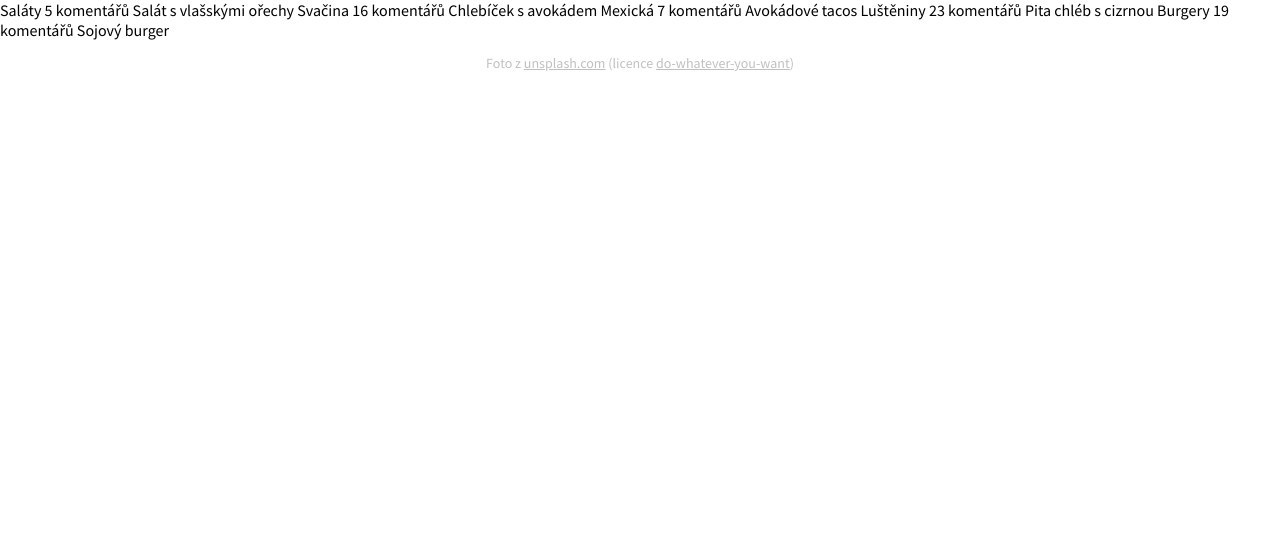
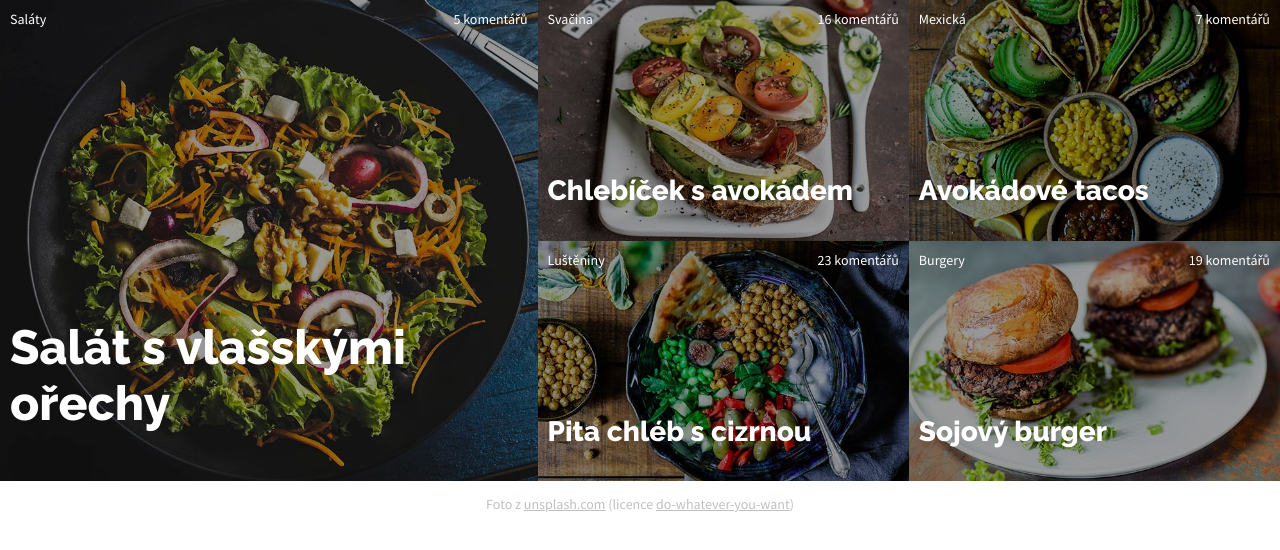
Before and after one commit to Digitalni-akademie-Web-Jaro-2020-Praha/ukol-recepty-zladkaskazkina, a plain HTML site: page Veganska-varianta/index-level2-tezsi.html in a window 1280 px wide. Drawn offline with Linux system fonts and the light colour scheme.

Commit message:
change vegetarian html-hard and css

```diff
--- a/Veganska-varianta/index-level2-tezsi.html
+++ b/Veganska-varianta/index-level2-tezsi.html
@@ -1,55 +1,65 @@
 <!DOCTYPE html>
 <html>
   <head>
-        <meta charset="utf-8">
-        <meta http-equiv="X-UA-Compatible" content="IE=edge,chrome=1">
-        <meta name="viewport" content="width=device-width, initial-scale=1">
+    <meta charset="utf-8" />
+    <meta http-equiv="X-UA-Compatible" content="IE=edge,chrome=1" />
+    <meta name="viewport" content="width=device-width, initial-scale=1" />
     <title>Recepty</title>
-        <link href="https://fonts.googleapis.com/css?family=Source+Sans+Pro:400,700|Raleway:600,800&amp;subset=latin-ext" rel="stylesheet">
-        <link rel="stylesheet" type="text/css" href="style.css">
+    <link
+      href="https://fonts.googleapis.com/css?family=Source+Sans+Pro:400,700|Raleway:600,800&amp;subset=latin-ext"
+      rel="stylesheet"
+    />
+    <link rel="stylesheet" type="text/css" href="style.css" />
   </head>
   <body>
-
+    <main>
       <!-- hlavni recept -->
-        Saláty
-        5 komentářů
-
-        Salát s&nbsp;vlašskými ořechy
-
+      <section class="main-receipt">
+        <img src="images/salat.jpg" alt="salat obrazek" class="main-img" />
+        <div class="part-of">Saláty</div>
+        <div class="comments">5 komentářů</div>
+        <h1>Salát s vlašskými ořechy</h1>
+      </section>
 
       <!-- maly recept 2 -->
-        Svačina
-        16 komentářů
-
-        Chlebíček s&nbsp;avokádem
-
+      <section class="other-receipts">
+        <section class="small-receipt">
+          <img src="images/chlebicek.jpg" alt="chlebicek obrazek" />
+          <div class="part-of">Svačina</div>
+          <div class="comments">16 komentářů</div>
+          <h2>Chlebíček s avokádem</h2>
+        </section>
 
         <!-- maly recept 3 -->
-        Mexická
-        7 komentářů
-
-        Avokádové tacos
-
+        <section class="small-receipt">
+          <img src="images/tacos.jpg" alt="tacos obrazek" />
+          <div class="part-of">Mexická</div>
+          <div class="comments">7 komentářů</div>
+          <h2>Avokádové tacos</h2>
+        </section>
 
         <!-- maly recept 4 -->
-        Luštěniny
-        23 komentářů
-
-        Pita chléb s&nbsp;cizrnou
-
+        <section class="small-receipt">
+          <img src="images/cizrna.jpg" alt="cizrna obrazek" />
+          <div class="part-of">Luštěniny</div>
+          <div class="comments">23 komentářů</div>
+          <h2>Pita chléb s cizrnou</h2>
+        </section>
 
         <!-- maly recept 5 -->
-        Burgery
-        19 komentářů
-
-        Sojový burger
-
-
-
+        <section class="small-receipt">
+          <img src="images/burger.jpg" alt="burger obrazek" />
+          <div class="part-of">Burgery</div>
+          <div class="comments">19 komentářů</div>
+          <h2>Sojový burger</h2>
+        </section>
+      </section>
+    </main>
     <div class="paticka">
-            <p>Foto z <a href="https://unsplash.com">unsplash.com</a> (licence <a href="https://unsplash.com/license">do-whatever-you-want</a>)</p>
+      <p>
+        Foto z <a href="https://unsplash.com">unsplash.com</a> (licence
+        <a href="https://unsplash.com/license">do-whatever-you-want</a>)
+      </p>
     </div>
-
-
   </body>
 </html>
--- a/Veganska-varianta/style.css
+++ b/Veganska-varianta/style.css
@@ -1,39 +1,116 @@
 /* nejsme vcerejsi, pouzivame moderni box model */
-html { box-sizing: border-box; }
-*, :after, :before { box-sizing: inherit; }
-
-
-/* -------------------------------------------------- */
-
-/*
-pouzivame mobile first pristup
-tj. vychozi styly mimo media query jsou pro nejmensi mobilni zarizeni (telefony)
-s pribyvajici sirkou pridavame media query pro...
-tablety:
-@media (min-width: 480px) {
+html {
+  box-sizing: border-box;
 }
-notebook/pc:
-@media (min-width: 860px) {
+*,
+:after,
+:before {
+  box-sizing: inherit;
 }
-*/
-
 
 body {
-    margin: 0;
-    font-family: 'Source Sans Pro', sans-serif;
+  margin: 0;
+  font-family: "Source Sans Pro", sans-serif;
 }
 
 .paticka {
-    text-align: center;
-    font-size: 14px;
-    color: silver;
+  text-align: center;
+  font-size: 14px;
+  color: silver;
 }
 
 .paticka a {
-    color: silver;
+  color: silver;
 }
 
+.main-receipt {
+  min-height: 200px;
+  position: relative;
+  color: white;
+}
+img {
+  width: 100%;
+  height: 100%;
+  filter: brightness(60%);
+  object-fit: cover;
+}
+.part-of {
+  position: absolute;
+  top: 10px;
+  left: 10px;
+  font-size: 14px;
+  font-weight: 400;
+  font-family: "Source Sans Pro", sans-serif;
+}
 
-/* ------------------------------- */
-/* ----- DOLE BUDE TVOJE CSS ----- */
-/* ------------------------------- */
+.small-receipt {
+  position: relative;
+  text-align: center;
+  color: white;
+}
+.comments {
+  position: absolute;
+  top: 10px;
+  right: 10px;
+  font-size: 14px;
+  font-weight: 400;
+  font-family: "Source Sans Pro", sans-serif;
+}
+h1 {
+  position: absolute;
+  bottom: 10px;
+  left: 10px;
+  font-size: 28px;
+  font-weight: 800;
+  font-family: "Raleway", sans-serif;
+}
+h2 {
+  position: absolute;
+  bottom: 10px;
+  left: 10px;
+  font-size: 18px;
+  font-weight: 800;
+  font-family: "Raleway", sans-serif;
+}
+@media (min-width: 480px) {
+  .main-receipt {
+    min-height: 250px;
+  }
+  .other-receipts {
+    display: flex;
+    flex-wrap: wrap;
+    justify-content: space-between;
+    width: 100%;
+  }
+  .small-receipt {
+    min-height: 150px;
+    width: 50%;
+  }
+  h1 {
+    font-size: 36px;
+  }
+  h2 {
+    font-size: 22px;
+  }
+}
+@media (min-width: 860px) {
+  main {
+    display: flex;
+  }
+  .main-receipt {
+    min-height: 400px;
+    width: 42%;
+  }
+  .other-receipts {
+    width: 58%;
+  }
+  .small-receipt {
+    min-height: 200px;
+  }
+  h1 {
+    font-size: 48px;
+  }
+  h2 {
+    font-size: 28px;
+  }
+}
```
Lines whose indentation alone changed are shown as unchanged.
